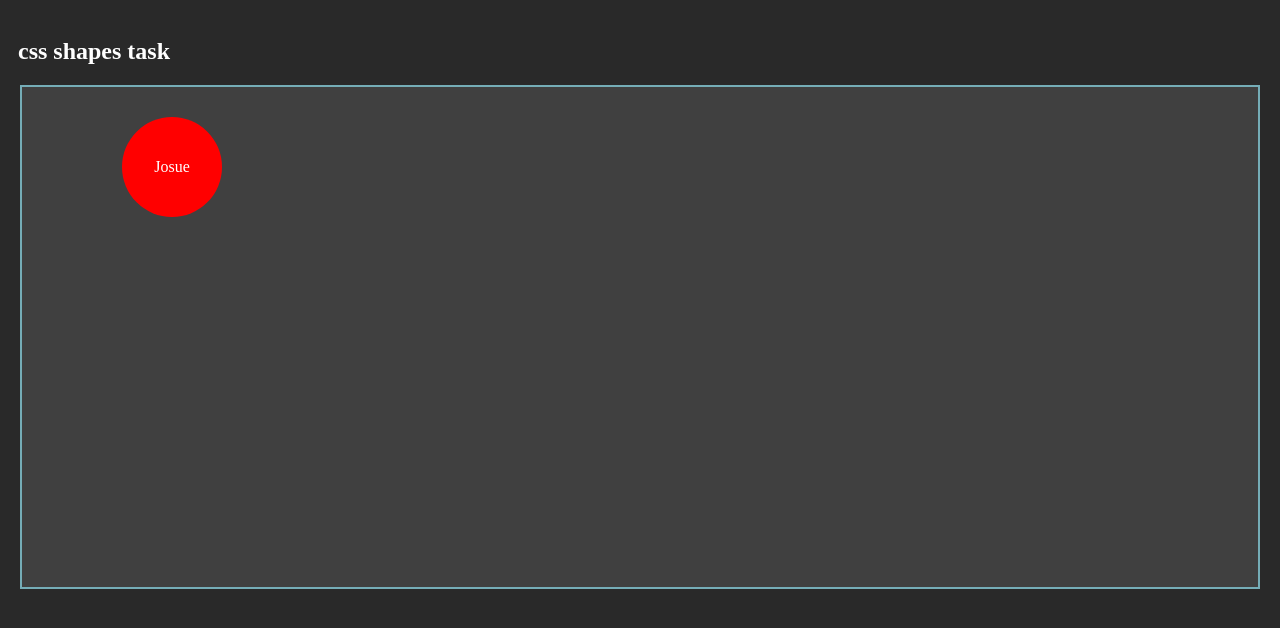
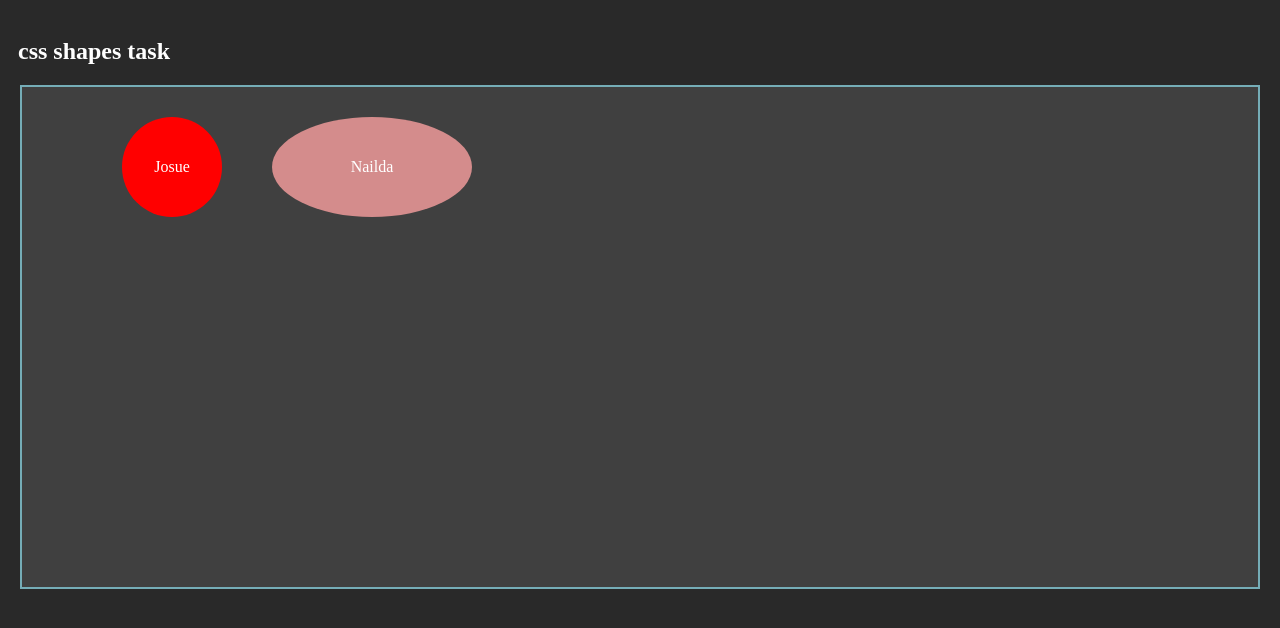
Before and after one commit to jujomago/tallerGit2022, a plain HTML site: page index.html in a window 1280 px wide. Drawn offline with Linux system fonts and the light colour scheme.

Commit message:
OvalShape

```diff
--- a/css/shapes.css
+++ b/css/shapes.css
@@ -7,3 +7,13 @@
     top: 30px;
     left: 100px;
 }
+
+#ovalShape{
+    width: 200px;
+    height: 100px;
+    background: rgb(212, 140, 140);
+    border-radius: 100px / 50px;
+    position: absolute;
+    top: 30px;
+    left: 250px;
+}
--- a/index.html
+++ b/index.html
@@ -12,6 +12,9 @@
     <h2>css shapes task</h2>
     <section>
         <div id="circulo" class="withtext">Josue</div>
+        <div id="ovalShape" class="withtext">Nailda</div>
     </section>
+
+
 </body>
 </html>
```
